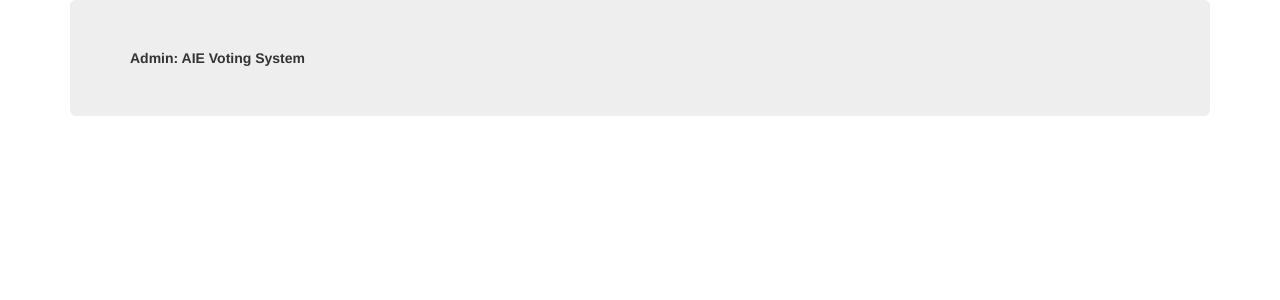
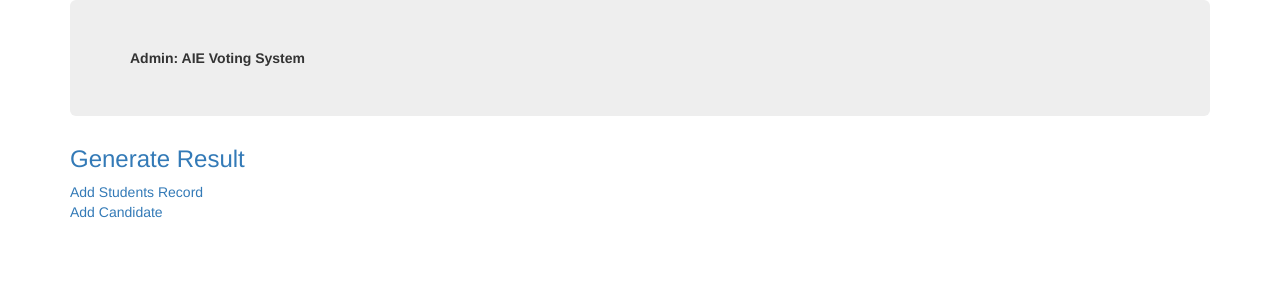
Before and after one commit to mrunknown0001/aievoting, a PHP site: page /admin/index.php in a window 1280 px wide. Shown: the top 300 px of the page. Run offline with PHP 8.4, Linux system fonts and the light colour scheme.

Commit message:
C July 8

```diff
--- a/admin/index.php
+++ b/admin/index.php
@@ -8,6 +8,17 @@
 <body>
 	<div class="container">
 		<div class="jumbotron"><b>Admin: AIE Voting System</b></div>
+
+
+
+		<nav>
+			<ul class="list-unstyled">
+				<li><a href="#"><h3>Generate Result</h3></a></li>
+				<li><a href="#">Add Students Record</a></li>
+				<li><a href="#">Add Candidate</a></li>
+			</ul>
+		</nav>
+
 	</div>
 
 </body>
--- a/connect.php
+++ b/connect.php
@@ -4,7 +4,7 @@
 	$server = "127.0.0.1";
 	$user = "root";
 	$pass = "";
-	$db = "voting1";
+	$db = "voting";
 
 	$conn = mysqli_connect($server, $user, $pass);
 
--- a/destroy.php
+++ b/destroy.php
@@ -4,4 +4,6 @@
 	//session_destroy();
 
 	session_unset();
+
+	header("Location: index.php");
 ?>
--- a/index.php
+++ b/index.php
@@ -21,7 +21,7 @@
 			<div id="div-login" class="col-md-4">
 				<h4 class="text-center">Enter Required Information:</h4>
 				<form action="" method="post">
-					<input type="text" class="form-control" id="student_num" name="student_num" placeholder="ID Number Here"  maxlength="11" required autofocus/>
+					<input type="text" class="form-control text-uppercase" id="student_num" name="student_num" placeholder="ID Number Here"  maxlength="11" required autofocus/>
 					<br/>
 					<input type="password" class="form-control" id="pin" name="pin" placeholder="PIN Here" maxlength="4"/>
 					<br/>
--- a/voting.php
+++ b/voting.php
@@ -31,9 +31,9 @@
 			echo "<b>Voter: <u>" . $row['fname'] . " " . $row['lname'] . "</u></b>";
 
 		}
+		echo "&nbsp;&nbsp;&nbsp;&nbsp;&nbsp;";
+		echo "<a href='destroy.php'><b>Cancel</b></a>";
 
-		//Start of Form in Voting
-		echo "<form action='' method='get'>";
 
 		//Load Candidates for Prsident ===> Get the code and student number for the result
 		$get_candidate_p = "SELECT * FROM candidate WHERE position='President'";
@@ -54,8 +54,6 @@
 			}
 		}
 
-		//end of form in voting
-		echo "</form>";
 	}
 	else {
 		header('Location: index.php');
```
